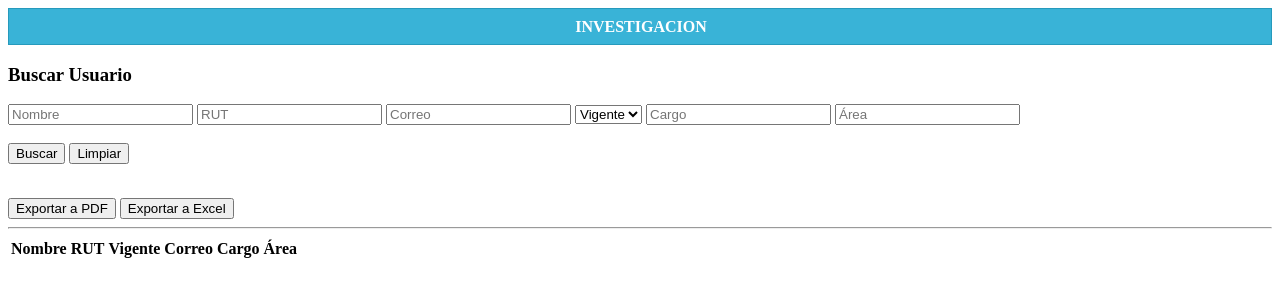
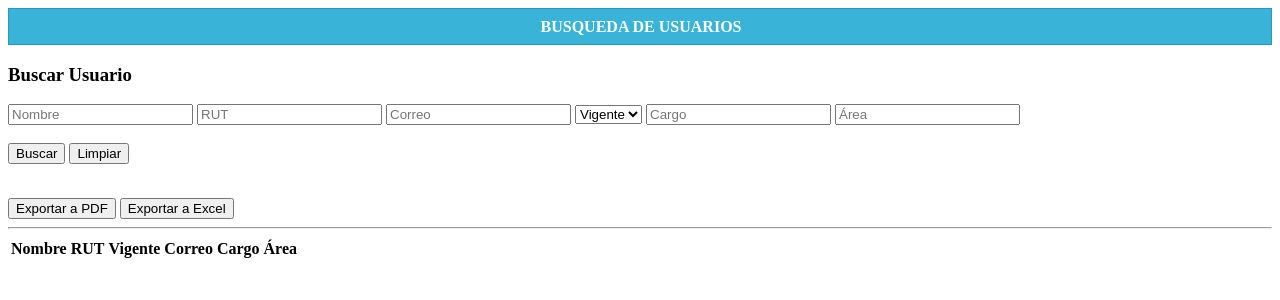
Before and after one commit to pchavez91/investigacion, a PHP site: page /forms/investigacion.php in a window 1280 px wide. Shown: the top 300 px of the page. Run offline with PHP 8.4, Linux system fonts and the light colour scheme; lists and menus that the app fills with data are empty.

Commit message:
cambio de titulo

```diff
--- a/forms/investigacion.php
+++ b/forms/investigacion.php
@@ -6,7 +6,7 @@
     <div class="panel box-shadow-none content-header margin-topbar">
         <div class="form-group col-xs-12 col-lg-12" style="background-color: #39b3d7; border: 1px solid; border-color:#269abc; padding: 10px 3px 10px 5px; line-height: 15px; top:-15px;">
             <!--colocar al estilo-->
-            <b><font size=3 color="white"><center>INVESTIGACION</center></font></b>
+            <b><font size=3 color="white"><center>BUSQUEDA DE USUARIOS</center></font></b>
         </div>
     </div>
   </div>
```
